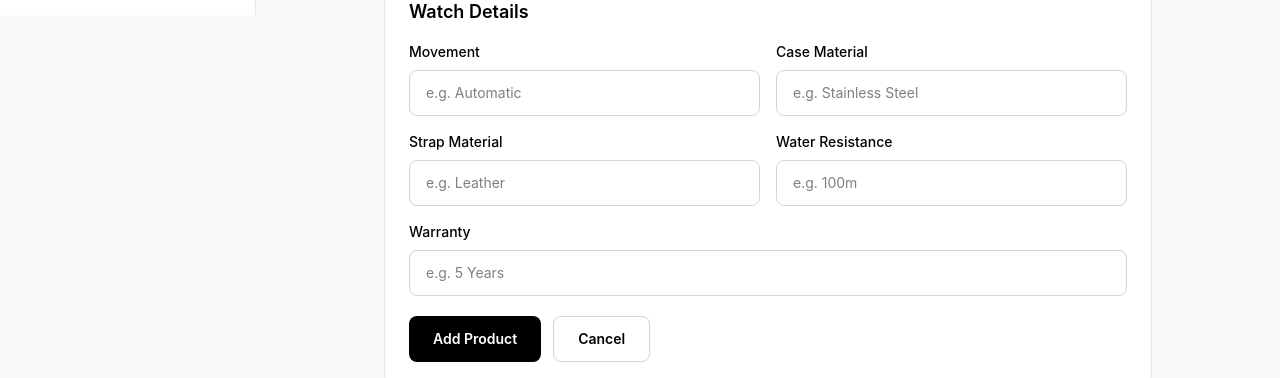
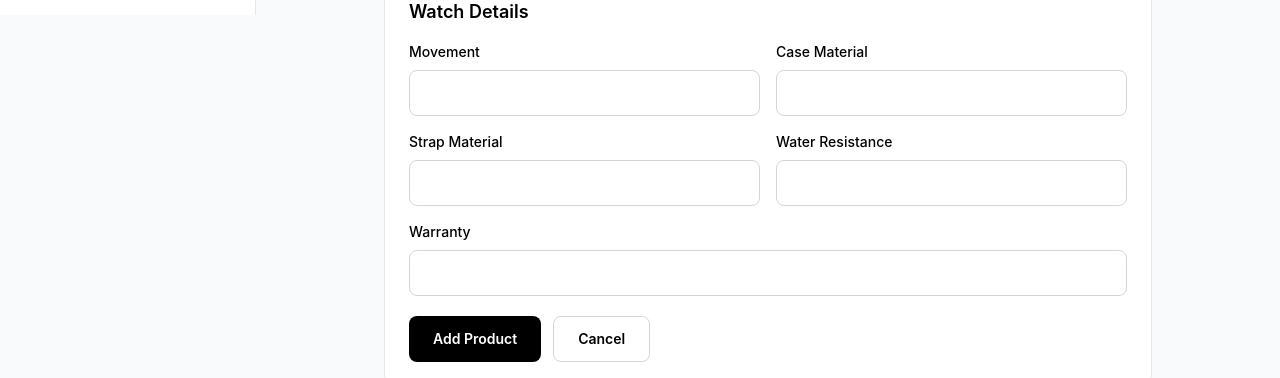
Before and after one commit to happlejoseph/ecommerce-project, a React (Vite) app in the folder client/: page /admin/products/new in a window 1280 px wide. Shown: the part 785-1163 px from the top of the page. Built offline with nearby package versions, Linux system fonts and the light colour scheme; no server answers; sample sign-in values are in the browser's storage.

Commit message:
fix the bug

```diff
--- a/client/src/pages/admin/ProductForm.jsx
+++ b/client/src/pages/admin/ProductForm.jsx
@@ -334,7 +334,7 @@ const ProductForm = () => {
                 name="movement"
                 value={formData.movement}
                 onChange={handleChange}
-                placeholder="e.g. Automatic"
+                // placeholder="e.g. Automatic"
                 className="w-full rounded-lg border border-gray-300 px-4 py-3 text-sm outline-none focus:border-black"
               />
             </div>
@@ -348,7 +348,7 @@ const ProductForm = () => {
                 name="caseMaterial"
                 value={formData.caseMaterial}
                 onChange={handleChange}
-                placeholder="e.g. Stainless Steel"
+                // placeholder="e.g. Stainless Steel"
                 className="w-full rounded-lg border border-gray-300 px-4 py-3 text-sm outline-none focus:border-black"
               />
             </div>
@@ -365,7 +365,7 @@ const ProductForm = () => {
                 name="strapMaterial"
                 value={formData.strapMaterial}
                 onChange={handleChange}
-                placeholder="e.g. Leather"
+                // placeholder="e.g. Leather"
                 className="w-full rounded-lg border border-gray-300 px-4 py-3 text-sm outline-none focus:border-black"
               />
             </div>
@@ -379,7 +379,7 @@ const ProductForm = () => {
                 name="waterResistance"
                 value={formData.waterResistance}
                 onChange={handleChange}
-                placeholder="e.g. 100m"
+                // placeholder="e.g. 100m"
                 className="w-full rounded-lg border border-gray-300 px-4 py-3 text-sm outline-none focus:border-black"
               />
             </div>
@@ -395,7 +395,7 @@ const ProductForm = () => {
               name="warranty"
               value={formData.warranty}
               onChange={handleChange}
-              placeholder="e.g. 5 Years"
+              // placeholder="e.g. 5 Years"
               className="w-full rounded-lg border border-gray-300 px-4 py-3 text-sm outline-none focus:border-black"
             />
           </div>
```
